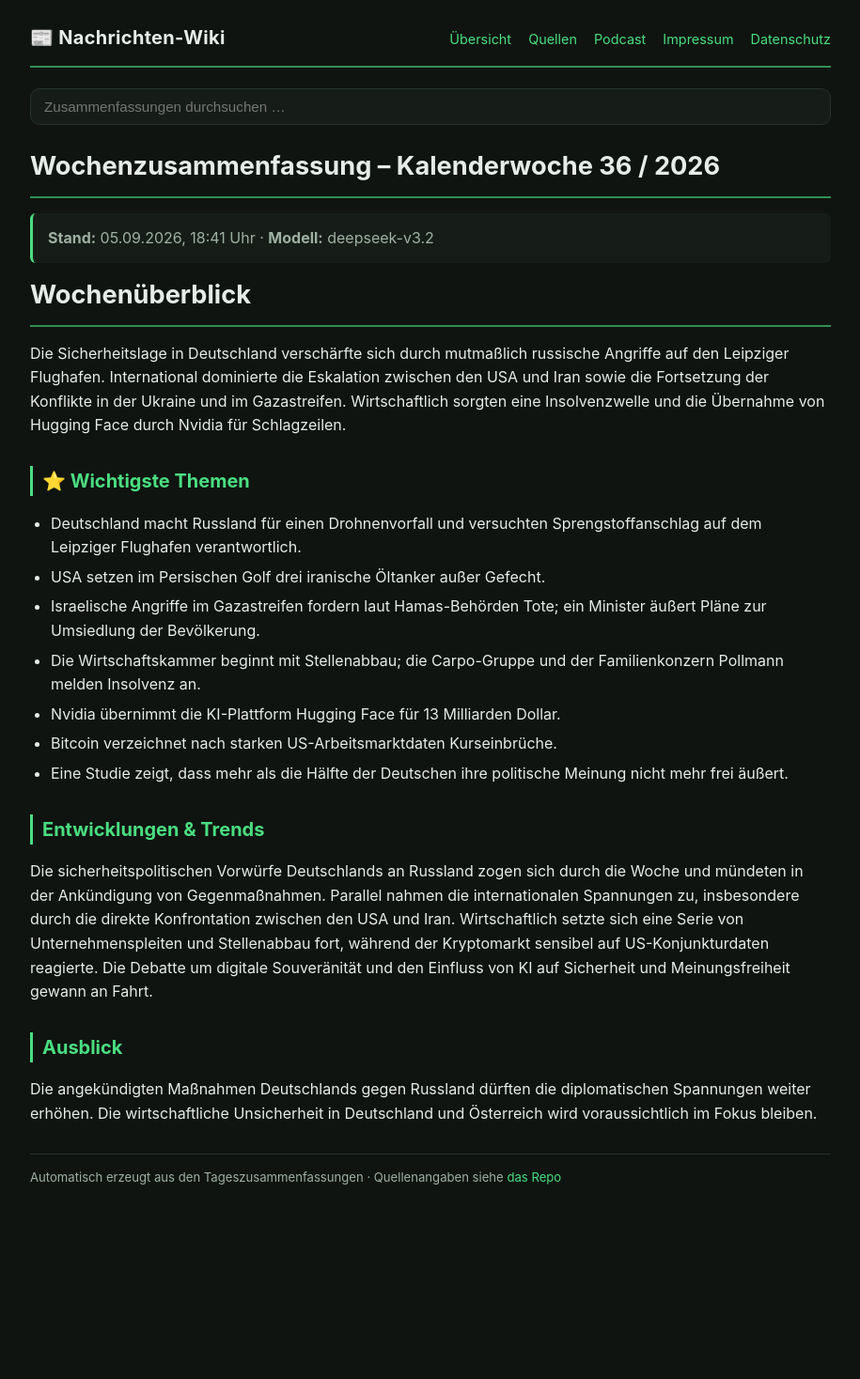
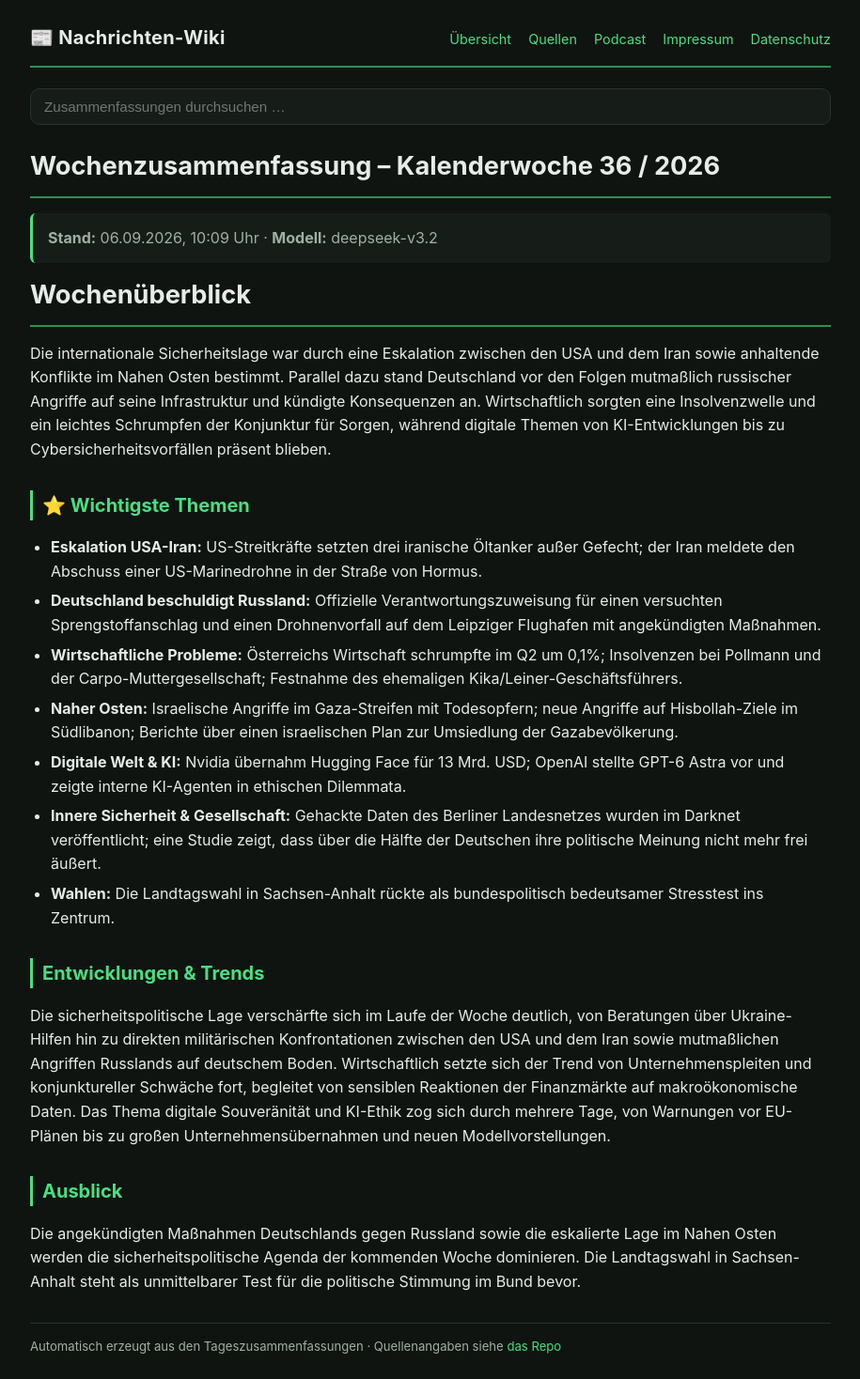
Before and after one commit to Ubuntu51/news-wiki, a Jekyll site: the page built from 2026/woche-36.md, in a window 1280 px wide. Shown: the whole page at 94% size, without its empty margins (182-1097 px from the left). Built offline with Jekyll 4.4.1, drawn with Linux system fonts in a browser that asks for light colours; before the commit the page ends 1288 px from its top, so only the background shows below that.

```diff
--- a/2026/woche-36.md
+++ b/2026/woche-36.md
@@ -5,22 +5,22 @@ title: "Wochenzusammenfassung Kalenderwoche 36 / 2026"
 
 # Wochenzusammenfassung – Kalenderwoche 36 / 2026
 
-> **Stand:** 05.09.2026, 18:41 Uhr · **Modell:** deepseek-v3.2
+> **Stand:** 06.09.2026, 10:09 Uhr · **Modell:** deepseek-v3.2
 
 # Wochenüberblick
-Die Sicherheitslage in Deutschland verschärfte sich durch mutmaßlich russische Angriffe auf den Leipziger Flughafen. International dominierte die Eskalation zwischen den USA und Iran sowie die Fortsetzung der Konflikte in der Ukraine und im Gazastreifen. Wirtschaftlich sorgten eine Insolvenzwelle und die Übernahme von Hugging Face durch Nvidia für Schlagzeilen.
+Die internationale Sicherheitslage war durch eine Eskalation zwischen den USA und dem Iran sowie anhaltende Konflikte im Nahen Osten bestimmt. Parallel dazu stand Deutschland vor den Folgen mutmaßlich russischer Angriffe auf seine Infrastruktur und kündigte Konsequenzen an. Wirtschaftlich sorgten eine Insolvenzwelle und ein leichtes Schrumpfen der Konjunktur für Sorgen, während digitale Themen von KI-Entwicklungen bis zu Cybersicherheitsvorfällen präsent blieben.
 
 ## ⭐ Wichtigste Themen
-- Deutschland macht Russland für einen Drohnenvorfall und versuchten Sprengstoffanschlag auf dem Leipziger Flughafen verantwortlich.
-- USA setzen im Persischen Golf drei iranische Öltanker außer Gefecht.
-- Israelische Angriffe im Gazastreifen fordern laut Hamas-Behörden Tote; ein Minister äußert Pläne zur Umsiedlung der Bevölkerung.
-- Die Wirtschaftskammer beginnt mit Stellenabbau; die Carpo-Gruppe und der Familienkonzern Pollmann melden Insolvenz an.
-- Nvidia übernimmt die KI-Plattform Hugging Face für 13 Milliarden Dollar.
-- Bitcoin verzeichnet nach starken US-Arbeitsmarktdaten Kurseinbrüche.
-- Eine Studie zeigt, dass mehr als die Hälfte der Deutschen ihre politische Meinung nicht mehr frei äußert.
+- **Eskalation USA-Iran:** US-Streitkräfte setzten drei iranische Öltanker außer Gefecht; der Iran meldete den Abschuss einer US-Marinedrohne in der Straße von Hormus.
+- **Deutschland beschuldigt Russland:** Offizielle Verantwortungszuweisung für einen versuchten Sprengstoffanschlag und einen Drohnenvorfall auf dem Leipziger Flughafen mit angekündigten Maßnahmen.
+- **Wirtschaftliche Probleme:** Österreichs Wirtschaft schrumpfte im Q2 um 0,1%; Insolvenzen bei Pollmann und der Carpo-Muttergesellschaft; Festnahme des ehemaligen Kika/Leiner-Geschäftsführers.
+- **Naher Osten:** Israelische Angriffe im Gaza-Streifen mit Todesopfern; neue Angriffe auf Hisbollah-Ziele im Südlibanon; Berichte über einen israelischen Plan zur Umsiedlung der Gazabevölkerung.
+- **Digitale Welt & KI:** Nvidia übernahm Hugging Face für 13 Mrd. USD; OpenAI stellte GPT-6 Astra vor und zeigte interne KI-Agenten in ethischen Dilemmata.
+- **Innere Sicherheit & Gesellschaft:** Gehackte Daten des Berliner Landesnetzes wurden im Darknet veröffentlicht; eine Studie zeigt, dass über die Hälfte der Deutschen ihre politische Meinung nicht mehr frei äußert.
+- **Wahlen:** Die Landtagswahl in Sachsen-Anhalt rückte als bundespolitisch bedeutsamer Stresstest ins Zentrum.
 
 ## Entwicklungen & Trends
-Die sicherheitspolitischen Vorwürfe Deutschlands an Russland zogen sich durch die Woche und mündeten in der Ankündigung von Gegenmaßnahmen. Parallel nahmen die internationalen Spannungen zu, insbesondere durch die direkte Konfrontation zwischen den USA und Iran. Wirtschaftlich setzte sich eine Serie von Unternehmenspleiten und Stellenabbau fort, während der Kryptomarkt sensibel auf US-Konjunkturdaten reagierte. Die Debatte um digitale Souveränität und den Einfluss von KI auf Sicherheit und Meinungsfreiheit gewann an Fahrt.
+Die sicherheitspolitische Lage verschärfte sich im Laufe der Woche deutlich, von Beratungen über Ukraine-Hilfen hin zu direkten militärischen Konfrontationen zwischen den USA und dem Iran sowie mutmaßlichen Angriffen Russlands auf deutschem Boden. Wirtschaftlich setzte sich der Trend von Unternehmenspleiten und konjunktureller Schwäche fort, begleitet von sensiblen Reaktionen der Finanzmärkte auf makroökonomische Daten. Das Thema digitale Souveränität und KI-Ethik zog sich durch mehrere Tage, von Warnungen vor EU-Plänen bis zu großen Unternehmensübernahmen und neuen Modellvorstellungen.
 
 ## Ausblick
-Die angekündigten Maßnahmen Deutschlands gegen Russland dürften die diplomatischen Spannungen weiter erhöhen. Die wirtschaftliche Unsicherheit in Deutschland und Österreich wird voraussichtlich im Fokus bleiben.
+Die angekündigten Maßnahmen Deutschlands gegen Russland sowie die eskalierte Lage im Nahen Osten werden die sicherheitspolitische Agenda der kommenden Woche dominieren. Die Landtagswahl in Sachsen-Anhalt steht als unmittelbarer Test für die politische Stimmung im Bund bevor.
--- a/podcast.xml
+++ b/podcast.xml
@@ -4,7 +4,7 @@
 <title>News-Podcast</title>
 <description>„News-Podcast“ ist dein täglicher Audio-Überblick über die wichtigsten Nachrichten aus Österreich und der Welt. Jeden Abend automatisch erstellt aus den RSS-Feeds österreichischer Tageszeitungen sowie deutscher und internationaler Tech-, Sicherheits- und Wirtschaftsmedien. Die Zusammenfassungen werden von einer KI (LLM) geschrieben und mit einer natürlichen Piper-Stimme eingesprochen – kompakt, kostenlos und werbefrei.</description>
 <link>https://ubuntu51.github.io/news-wiki</link>
-<lastBuildDate>Sat, 05 Sep 2026 18:42:14 +0000</lastBuildDate>
+<lastBuildDate>Sun, 06 Sep 2026 10:09:48 +0000</lastBuildDate>
 <language>de</language>
 <itunes:author>News-Generator (KI)</itunes:author>
 <itunes:explicit>false</itunes:explicit>
```
Also changed, not shown: 2026/08/index.md (+1 -1 lines), 2026/09/2026-09-06_10-09.md (added, +83 -0 lines), 2026/09/index.md (+2 -1 lines), index.md (+4 -4 lines), search.json.
